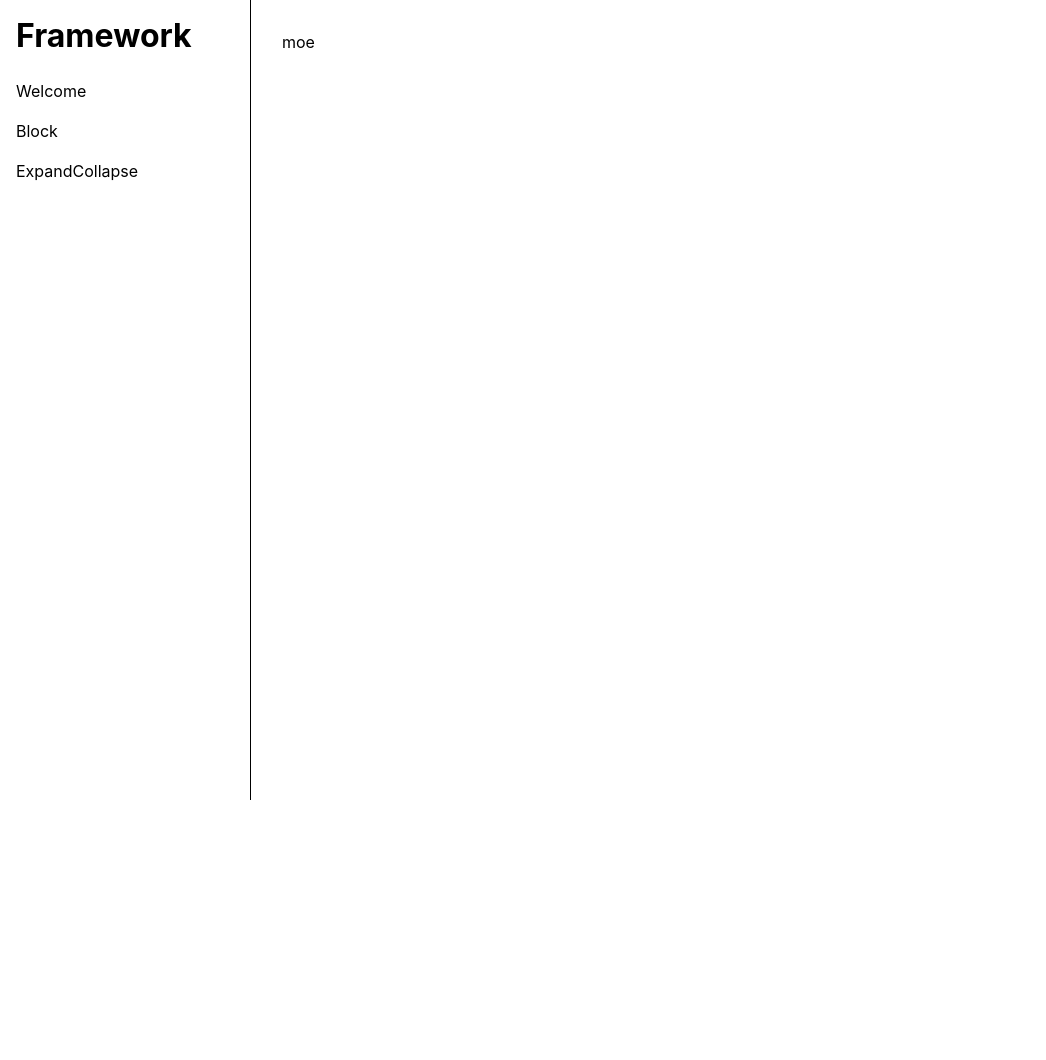
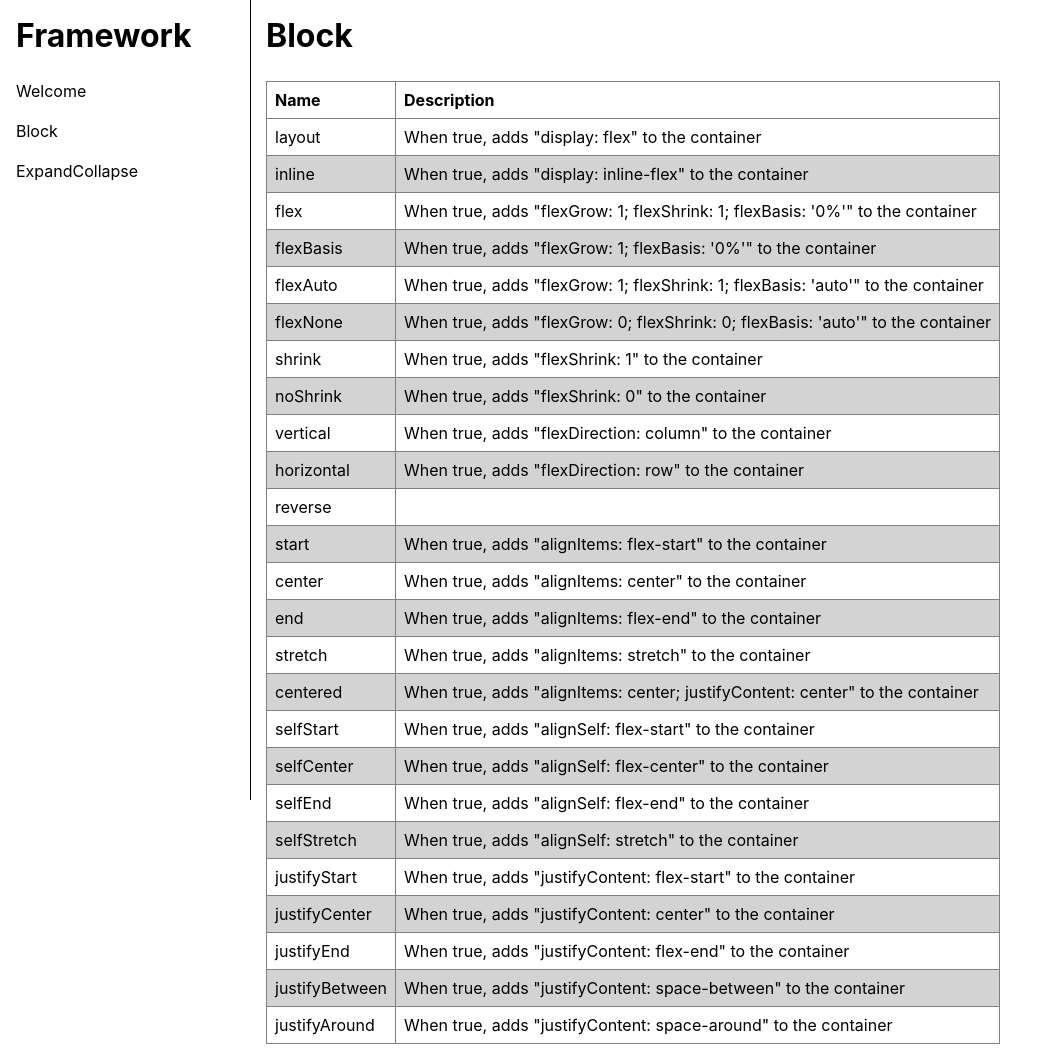
Before and after one commit to khanmohtashim22/framework, a React app: page /block in a window 1280 px wide. Shown: the whole page, without its empty margins (0-1046 px from the left). Before the commit the page ends 800 px from the top, so only its background shows below. Built offline with nearby package versions, Linux system fonts and the light colour scheme.

Commit message:
added block table, added panel container, fixed layout styles

```diff
--- a/src/components/with-space/support/config.js
+++ b/src/components/with-space/support/config.js
@@ -1,18 +1,18 @@
 export const spaceStylesApi = {
   m: ['margin'],
-  mt: ['margin-top'],
-  mr: ['margin-right'],
-  mb: ['margin-bottom'],
-  ml: ['margin-left'],
-  my: ['margin-top', 'margin-bottom'],
-  mx: ['margin-right', 'margin-left'],
+  mt: ['marginTop'],
+  mr: ['marginRight'],
+  mb: ['marginBottom'],
+  ml: ['marginLeft'],
+  my: ['marginTop', 'marginBottom'],
+  mx: ['marginRight', 'marginLeft'],
   p: ['padding'],
-  pt: ['padding-top'],
-  pr: ['padding-right'],
-  pb: ['padding-bottom'],
-  pl: ['padding-left'],
-  py: ['padding-top', 'padding-bottom'],
-  px: ['padding-right', 'padding-left'],
+  pt: ['paddingTop'],
+  pr: ['paddingRight'],
+  pb: ['paddingBottom'],
+  pl: ['paddingLeft'],
+  py: ['paddingTop', 'paddingBottom'],
+  px: ['paddingRight', 'paddingLeft'],
 }
 
 export const getSpaceProps = props => Object.keys(spaceStylesApi).reduce((spaceProps, spaceStylesProp) => {
--- a/src/sandbox/sandbox-components/navigation-bar/NavigationBar.module.scss
+++ b/src/sandbox/sandbox-components/navigation-bar/NavigationBar.module.scss
@@ -20,6 +20,7 @@
   color: black;
 }
 
-.link:hover {
+.link:hover,
+.link:focus {
   text-decoration: underline;
 }
--- /dev/null
+++ b/src/sandbox/sandbox-components/panel-container/PanelContainer.js
@@ -0,0 +1,12 @@
+import React from 'react'
+
+import Block from '../../../components/block/Block'
+
+const PanelContainer = ({ title, children }) => (
+  <Block p={16}>
+    <Block el="h1" m={0} pb={26}>{title}</Block>
+    {children}
+  </Block>
+)
+
+export default PanelContainer
--- a/src/sandbox/sandbox-components/panel/Panel.js
+++ b/src/sandbox/sandbox-components/panel/Panel.js
@@ -1,14 +1,13 @@
 import React from 'react'
 
-import Block from '../../../components/block/Block'
 import RoutesBuilder from '../routes-builder/RoutesBuilder'
 
 import styles from './Panel.module.scss'
 
 const Panel = () => (
-  <Block className={styles['panel']} p={16}>
+  <div className={styles['panel']}>
     <RoutesBuilder />
-  </Block>
+  </div>
 )
 
 export default Panel
--- a/src/sandbox/sandbox-components/panels/block-panel/BlockPanel.js
+++ b/src/sandbox/sandbox-components/panels/block-panel/BlockPanel.js
@@ -1,13 +1,122 @@
 import React from 'react'
 
-import Block from '../../../../components/block/Block'
+import PanelContainer from '../../panel-container/PanelContainer'
 
-const BlockPanel = () => {
-  return (
-    <Block m={16}>
-      moe
-    </Block>
-  )
-}
+import styles from './BlockPanel.module.scss'
+
+const BlockPanel = () => (
+  <PanelContainer title="Block">
+    <table className={styles['props-table']}>
+      <thead>
+        <tr>
+          <td>Name</td>
+          <td>Description</td>
+        </tr>
+      </thead>
+      <tbody>
+        <tr>
+          <td>layout</td>
+          <td>When true, adds "display: flex" to the container</td>
+        </tr>
+        <tr>
+          <td>inline</td>
+          <td>When true, adds "display: inline-flex" to the container</td>
+        </tr>
+        <tr>
+          <td>flex</td>
+          <td>When true, adds "flexGrow: 1; flexShrink: 1; flexBasis: '0%'" to the container</td>
+        </tr>
+        <tr>
+          <td>flexBasis</td>
+          <td>When true, adds "flexGrow: 1; flexBasis: '0%'" to the container</td>
+        </tr>
+        <tr>
+          <td>flexAuto</td>
+          <td>When true, adds "flexGrow: 1; flexShrink: 1; flexBasis: 'auto'" to the container</td>
+        </tr>
+        <tr>
+          <td>flexNone</td>
+          <td>When true, adds "flexGrow: 0; flexShrink: 0; flexBasis: 'auto'" to the container</td>
+        </tr>
+        <tr>
+          <td>shrink</td>
+          <td>When true, adds "flexShrink: 1" to the container</td>
+        </tr>
+        <tr>
+          <td>noShrink</td>
+          <td>When true, adds "flexShrink: 0" to the container</td>
+        </tr>
+        <tr>
+          <td>vertical</td>
+          <td>When true, adds "flexDirection: column" to the container</td>
+        </tr>
+        <tr>
+          <td>horizontal</td>
+          <td>When true, adds "flexDirection: row" to the container</td>
+        </tr>
+        <tr>
+          <td>reverse</td>
+          <td />
+        </tr>
+        <tr>
+          <td>start</td>
+          <td>When true, adds "alignItems: flex-start" to the container</td>
+        </tr>
+        <tr>
+          <td>center</td>
+          <td>When true, adds "alignItems: center" to the container</td>
+        </tr>
+        <tr>
+          <td>end</td>
+          <td>When true, adds "alignItems: flex-end" to the container</td>
+        </tr>
+        <tr>
+          <td>stretch</td>
+          <td>When true, adds "alignItems: stretch" to the container</td>
+        </tr>
+        <tr>
+          <td>centered</td>
+          <td>When true, adds "alignItems: center; justifyContent: center" to the container</td>
+        </tr>
+        <tr>
+          <td>selfStart</td>
+          <td>When true, adds "alignSelf: flex-start" to the container</td>
+        </tr>
+        <tr>
+          <td>selfCenter</td>
+          <td>When true, adds "alignSelf: flex-center" to the container</td>
+        </tr>
+        <tr>
+          <td>selfEnd</td>
+          <td>When true, adds "alignSelf: flex-end" to the container</td>
+        </tr>
+        <tr>
+          <td>selfStretch</td>
+          <td>When true, adds "alignSelf: stretch" to the container</td>
+        </tr>
+        <tr>
+          <td>justifyStart</td>
+          <td>When true, adds "justifyContent: flex-start" to the container</td>
+        </tr>
+        <tr>
+          <td>justifyCenter</td>
+          <td>When true, adds "justifyContent: center" to the container</td>
+        </tr>
+        <tr>
+          <td>justifyEnd</td>
+          <td>When true, adds "justifyContent: flex-end" to the container</td>
+        </tr>
+        <tr>
+          <td>justifyBetween</td>
+          <td>When true, adds "justifyContent: space-between" to the container</td>
+        </tr>
+        <tr>
+          <td>justifyAround</td>
+          <td>When true, adds "justifyContent: space-around" to the container</td>
+        </tr>
+      </tbody>
+    </table>
+  </PanelContainer>
+)
 
 export default BlockPanel
--- /dev/null
+++ b/src/sandbox/sandbox-components/panels/block-panel/BlockPanel.module.scss
@@ -0,0 +1,16 @@
+.props-table {
+  border-collapse: collapse;
+
+  thead {
+    font-weight: bold;
+  }
+
+  td {
+    border: 1px solid gray;
+    padding: 8px;
+  }
+
+  tr:nth-child(even) {
+    background-color: lightgray;
+  }
+}
--- a/src/sandbox/sandbox-components/panels/expand-collapse-panel/ExpandCollapsePanel.js
+++ b/src/sandbox/sandbox-components/panels/expand-collapse-panel/ExpandCollapsePanel.js
@@ -6,10 +6,10 @@ import AccordionContent from '../../../../components/accordion/AccordionContent'
 import ExpandCollapseHeading from '../../../../components/expand-collapse/ExpandCollapseHeading'
 import ExpandCollapseContent from '../../../../components/expand-collapse/ExpandCollapseContent'
 import ExpandCollapseContainer from '../../../../components/expand-collapse/ExpandCollapseContainer'
-import Block from '../../../../components/block/Block'
+import PanelContainer from '../../panel-container/PanelContainer'
 
 const ExpandCollapsePanel = () => (
-  <Block p={16}>
+  <PanelContainer title="ExpandCollapse">
     <ExpandCollapseContainer>
       <Accordion>
         <AccordionControl>
@@ -45,7 +45,7 @@ const ExpandCollapsePanel = () => (
         </AccordionContent>
       </Accordion>
     </ExpandCollapseContainer>
-  </Block>
+  </PanelContainer>
 )
 
 export default ExpandCollapsePanel
--- a/src/sandbox/sandbox-components/panels/welcome-panel/WelcomePanel.js
+++ b/src/sandbox/sandbox-components/panels/welcome-panel/WelcomePanel.js
@@ -1,9 +1,15 @@
 import React from 'react'
 
+import Block from '../../../../components/block/Block'
+
+import styles from './WelcomePanel.module.scss'
+
 const WelcomePanel = () => (
-  <div>
-    Welcome Panel
-  </div>
+  <Block className={styles['welcome-panel']} centered={true}>
+    <div className={styles['header']}>
+      Moe's Framework
+    </div>
+  </Block>
 )
 
 export default WelcomePanel
--- /dev/null
+++ b/src/sandbox/sandbox-components/panels/welcome-panel/WelcomePanel.module.scss
@@ -0,0 +1,7 @@
+.welcome-panel {
+  height: 100vh;
+}
+
+.header {
+  font-size: 64px;
+}
```
